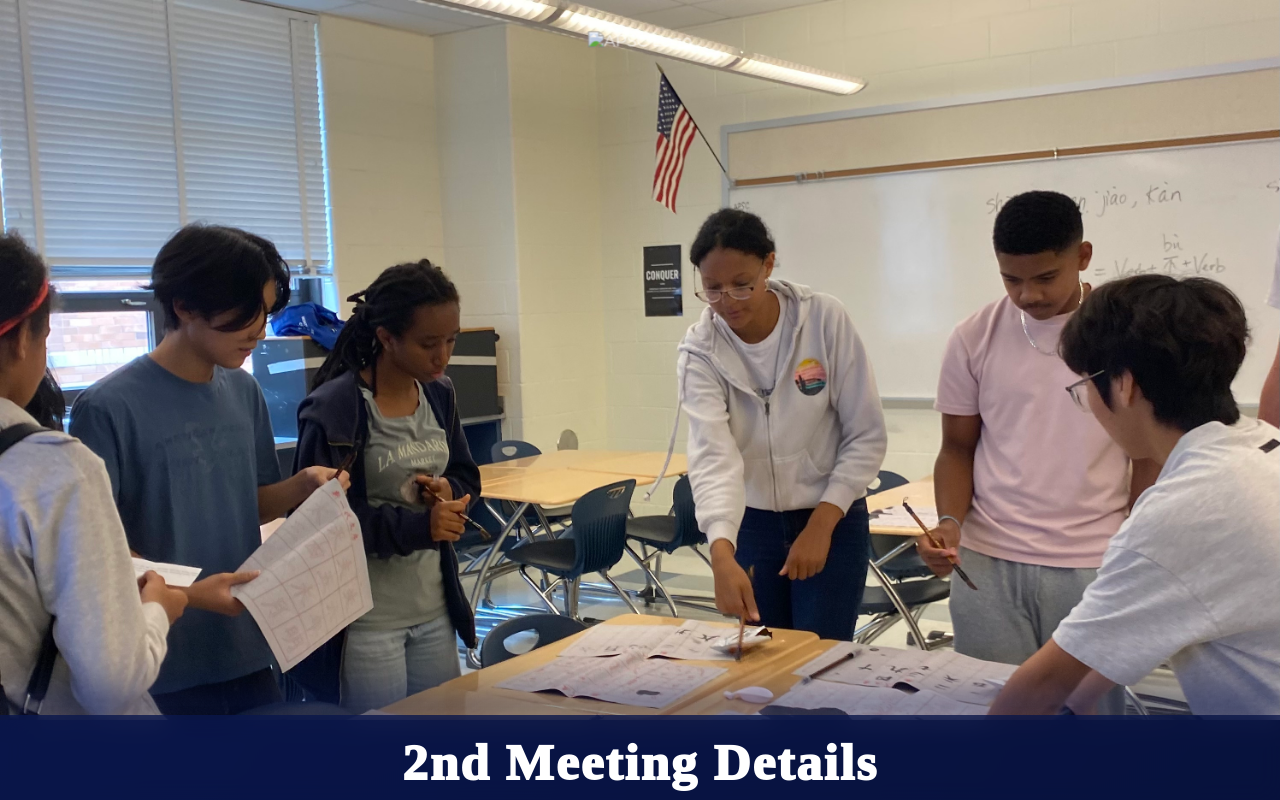
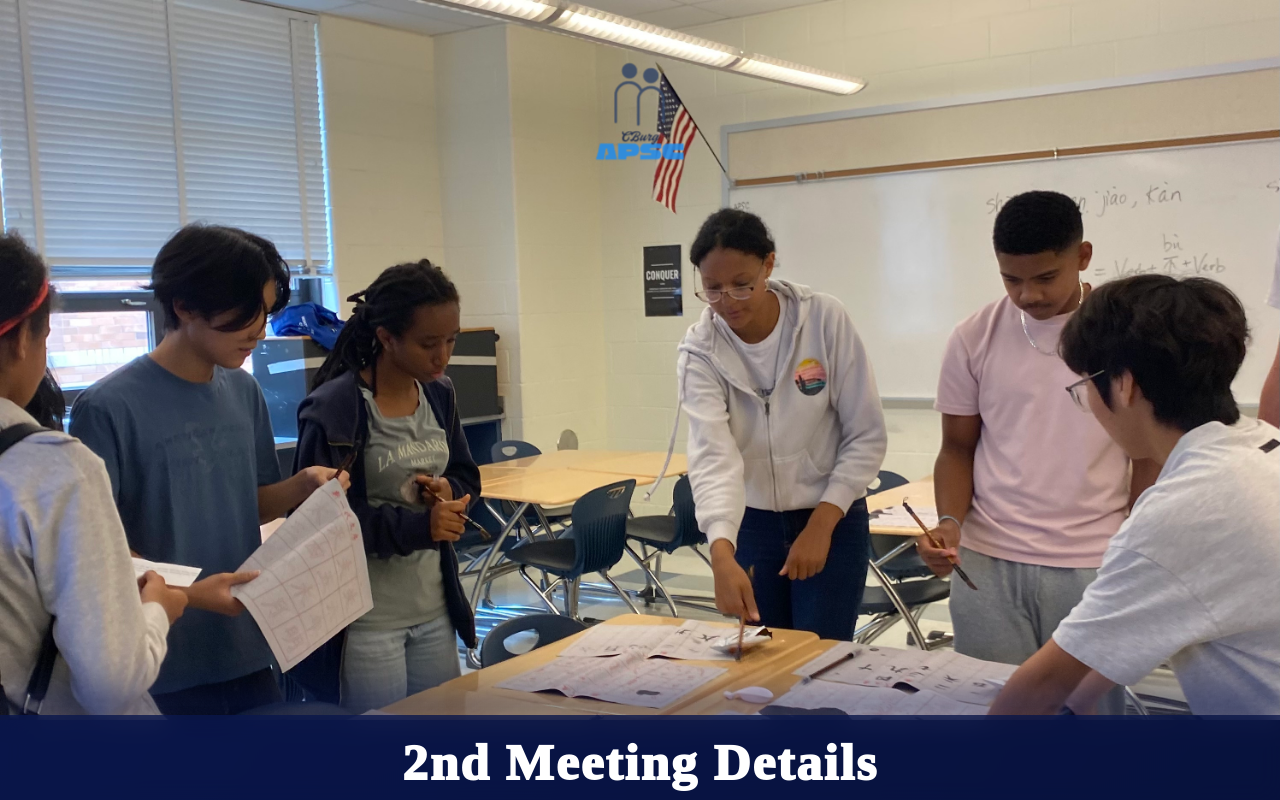
Before and after one commit to johnnyqiao74-collab/acpschs, a plain HTML site: page meeting2.html in a window 1280 px wide. Shown: the top 800 px of the page. Drawn offline with Linux system fonts and the light colour scheme.

Commit message:
Add files via upload

```diff
--- a/meeting2.html
+++ b/meeting2.html
@@ -11,7 +11,7 @@
     <img src="b1ca26e0b6ac17b05a02e913ecb2f629.jpg" alt="Top Image">
     <div class="logo-bar">
       <a href="index.html" class="logo-link" aria-label="Home">
-        <img src="Screenshot 2025-11-01 at 11.29.41 AM.png" alt="APSC Logo" class="logo-img">
+        <img src="apsc-logo-image.png" alt="APSC Logo" class="logo-img">
       </a>
     </div>
   </div>
```
